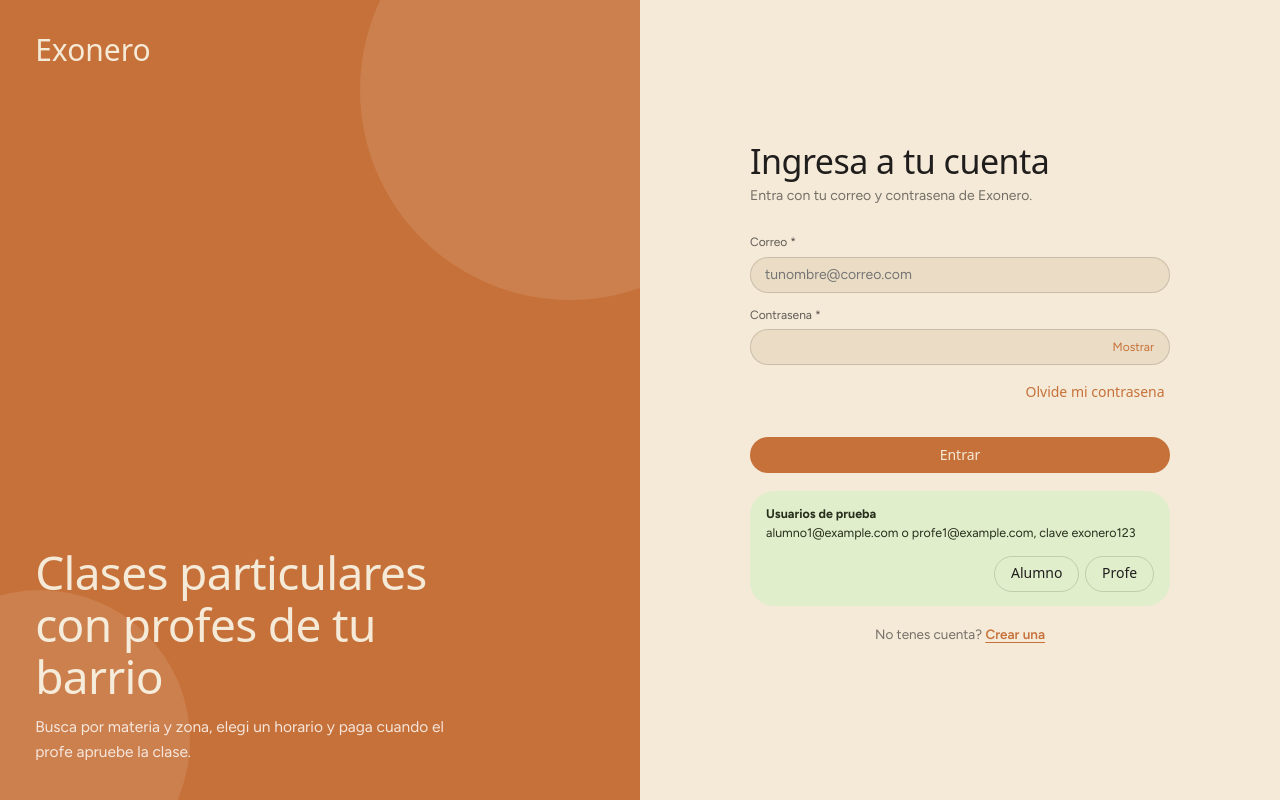
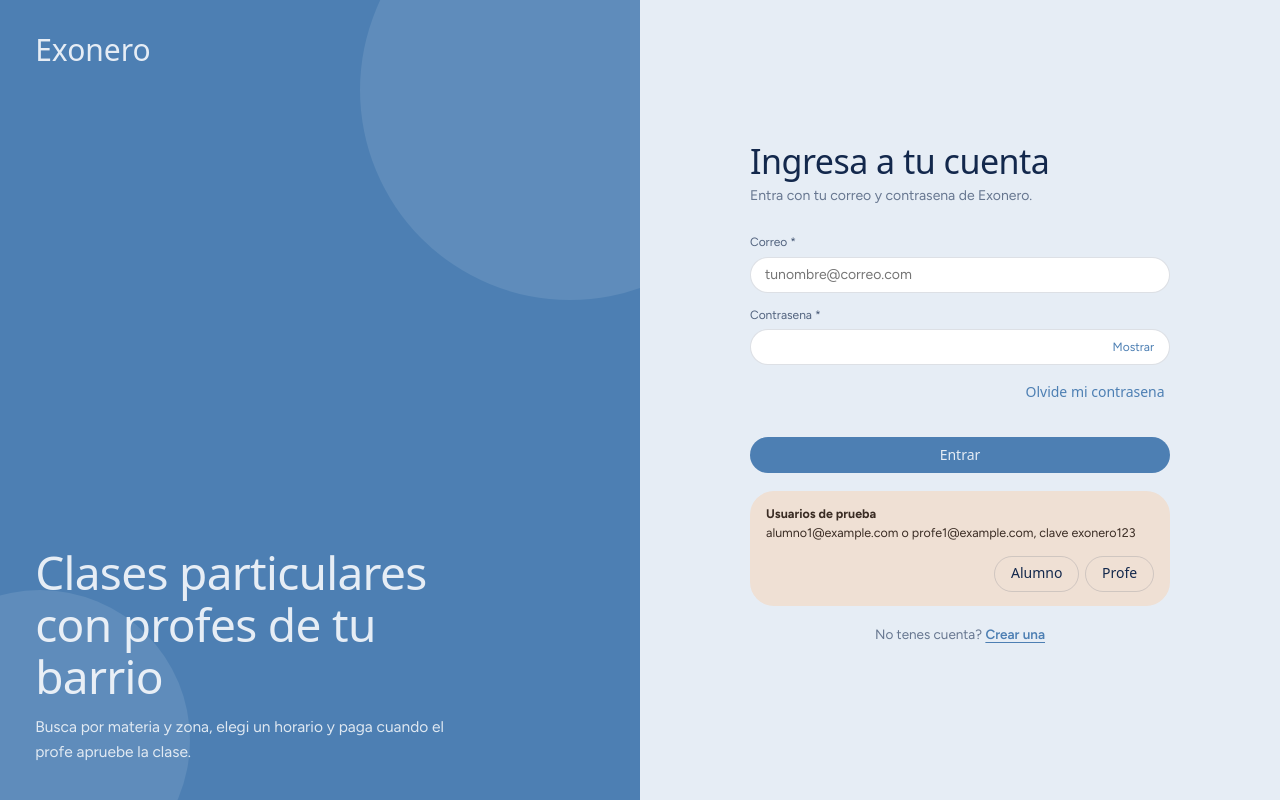
Before and after one commit to valentin-vda/exonero, a React (Vite) app in the folder frontend/: page /login in a window 1280 px wide. Built offline with nearby package versions, Linux system fonts and the light colour scheme; a web font is replaced by a local one.

Commit message:
Cambio paleta de colores y logo en heading

```diff
--- a/frontend/src/componentes/Layout.jsx
+++ b/frontend/src/componentes/Layout.jsx
@@ -11,6 +11,7 @@
 import { Link, NavLink, Outlet } from 'react-router-dom'
 
 import { useAuth } from '../auth/ContextoAuth.jsx'
+import logoExonero from '../assets/logo-exonero.png'
 import Avatar from './Avatar.jsx'
 
 // Los enlaces de cada rol. Cada uno ve su propio menu.
@@ -37,7 +38,8 @@ export default function Layout() {
     <>
       <nav className="nav">
         <Link to={usuario?.rol === 'profesor' ? '/panel' : '/inicio'} className="nav-brand">
-          Exonero
+          <img className="nav-logo" src={logoExonero} alt="" />
+          <span>Exonero</span>
         </Link>
 
         {/* NavLink pone aria-current="page" solo en el enlace activo, y el CSS
@@ -48,14 +50,14 @@ export default function Layout() {
           </NavLink>
         ))}
 
-        <div style={{ marginLeft: 'auto', display: 'flex', alignItems: 'center', gap: '14px' }}>
+        <div className="nav-actions">
           {/* El contador de mensajes no leidos viene adentro de
               GET /usuarios/yo, asi que no hace falta otra llamada para pintarlo. */}
           {usuario?.mensajes_no_leidos > 0 && (
             <span className="tag tag-accent">{usuario.mensajes_no_leidos} sin leer</span>
           )}
 
-          <button type="button" className="btn btn-ghost" onClick={salir}>
+          <button type="button" className="btn btn-ghost nav-salir" onClick={salir}>
             Salir
           </button>
 
--- a/frontend/src/estilos/busqueda.css
+++ b/frontend/src/estilos/busqueda.css
@@ -19,6 +19,10 @@
   background: var(--color-surface);
 }
 
+/* El panel de resultados se agregará después, pero comparte desde ahora la
+   misma superficie blanca que el de filtros, como indica la demo. */
+.resultados-panel { background: var(--color-surface); }
+
 .filtros-cabecera {
   display: flex;
   align-items: baseline;
@@ -29,6 +33,7 @@
 
 .filtros-cabecera h2 {
   margin: 0;
+  color: var(--color-text);
   font-size: 16px;
 }
 
--- a/frontend/src/estilos/componentes.css
+++ b/frontend/src/estilos/componentes.css
@@ -236,19 +236,42 @@ textarea.input { min-height: 90px; resize: vertical; border-radius: var(--radius
 .nav {
   display: flex;
   align-items: center;
-  gap: var(--space-4);
-  padding: var(--space-3) var(--space-6);
-  background: var(--color-bg);
+  gap: 22px;
+  padding: 14px 24px;
+  color: var(--color-bg);
+  background: var(--color-text);
 }
 .nav-brand {
+  display: flex;
+  flex: none;
+  align-items: center;
+  gap: 9px;
   font-family: var(--font-heading);
   font-weight: var(--font-heading-weight);
-  font-size: 21px;
-  margin-right: var(--space-2);
+  font-size: 20px;
+  margin-right: 8px;
   text-decoration: none;
   color: var(--color-text);
 }
-.nav a { color: inherit; text-decoration: none; font-size: 14px; }
+.nav-logo {
+  width: 30px;
+  height: 29px;
+  object-fit: contain;
+}
+.nav a { color: inherit; text-decoration: none; }
+.nav a:not(.nav-brand) { font-size: 13.5px; }
+
+.nav-actions {
+  display: flex;
+  align-items: center;
+  gap: 12px;
+  margin-left: auto;
+}
+
+.nav-salir {
+  font-family: var(--font-body);
+  font-size: 13px;
+}
 
 /* En el celular no entran la marca, los cinco enlaces y el avatar en una
    linea: la barra pasa a ocupar dos renglones en vez de desbordarse. */
@@ -258,14 +281,32 @@ textarea.input { min-height: 90px; resize: vertical; border-radius: var(--radius
     gap: var(--space-2) var(--space-3);
     padding: var(--space-3) var(--space-4);
   }
+
+  .nav-actions { margin-left: 0; }
 }
 .nav a:hover,
-.nav a[aria-current='page'] { color: var(--color-accent); }
+.nav a[aria-current='page'] { color: var(--color-accent-300); }
+
+.nav .btn-ghost { color: var(--color-bg); }
+
+/* En modo oscuro la barra sigue siendo oscura: no se invierten fondo y texto
+   porque las variables ya fueron invertidas por tokens.css. */
+:root[data-tema='oscuro'] .nav {
+  color: var(--color-text);
+  background: var(--color-surface);
+}
+
+:root[data-tema='oscuro'] .nav a:hover,
+:root[data-tema='oscuro'] .nav a[aria-current='page'] {
+  color: var(--color-accent-700);
+}
+
+:root[data-tema='oscuro'] .nav .btn-ghost { color: var(--color-text); }
 
 /* El circulito con las iniciales, arriba a la derecha */
 .avatar {
-  width: 38px;
-  height: 38px;
+  width: 34px;
+  height: 34px;
   border-radius: 999px;
   background: var(--color-accent-2-300);
   color: var(--color-accent-2-900);
--- a/frontend/src/estilos/tokens.css
+++ b/frontend/src/estilos/tokens.css
@@ -1,5 +1,5 @@
 /* ===========================================================================
-   Tokens del sistema de diseno "Organic" de Exonero.
+   Tokens del sistema de diseno de Exonero.
 
    Estos son los MISMOS valores que usan los mockups. Todo el resto del CSS
    (y todos los componentes) se escribe con estas variables, nunca con colores
@@ -12,46 +12,46 @@
    =========================================================================== */
 
 :root {
-  /* --- Los cinco colores base --- */
-  --color-bg: #f5ead8;        /* el fondo crema de toda la app */
-  --color-surface: #ebddc5;   /* tarjetas e inputs, un tono mas oscuro */
-  --color-text: #201e1d;      /* casi negro, calido */
-  --color-accent: #c67139;    /* terracota: botones primarios, links, activo */
-  --color-accent-2: #7a8a5e;  /* verde oliva: acento secundario */
-  --color-divider: color-mix(in srgb, #201e1d 16%, transparent);
+  /* --- Los cinco colores base de Exonero Demo.html --- */
+  --color-bg: #e6edf5;        /* fondo azul claro de todas las pantallas */
+  --color-surface: #ffffff;   /* paneles, tarjetas e inputs */
+  --color-text: #13284c;      /* texto y encabezados azul oscuro */
+  --color-accent: #4d7fb3;    /* botones, enlaces y controles activos */
+  --color-accent-2: #9b6b4f;  /* acento secundario marron */
+  --color-divider: color-mix(in srgb, #13284c 14%, transparent);
 
   /* --- Rampa neutra --- */
-  --color-neutral-100: #f9f4ed;
-  --color-neutral-200: #eee7db;
-  --color-neutral-300: #dcd3c4;
-  --color-neutral-400: #c0b6a5;
-  --color-neutral-500: #a19786;
-  --color-neutral-600: #82796a;
-  --color-neutral-700: #645c50;
-  --color-neutral-800: #474238;
-  --color-neutral-900: #2e2b25;
+  --color-neutral-100: #ffffff;
+  --color-neutral-200: #eeebe5;
+  --color-neutral-300: #dfdbd3;
+  --color-neutral-400: #c3c0ba;
+  --color-neutral-500: #a3a19d;
+  --color-neutral-600: #83827f;
+  --color-neutral-700: #5f6673;
+  --color-neutral-800: #434a57;
+  --color-neutral-900: #2a3140;
 
   /* --- Rampa del acento (terracota) --- */
-  --color-accent-100: #fff2eb;
-  --color-accent-200: #ffe1d0;
-  --color-accent-300: #ffc6a5;
-  --color-accent-400: #f6a06b;
-  --color-accent-500: #d67f48;
-  --color-accent-600: #b2622d;
-  --color-accent-700: #8c491a;
-  --color-accent-800: #643312;
-  --color-accent-900: #402310;
+  --color-accent-100: #eef4fb;
+  --color-accent-200: #dce8f5;
+  --color-accent-300: #bdd3ec;
+  --color-accent-400: #8fb3db;
+  --color-accent-500: #6a95c4;
+  --color-accent-600: #3f6c9c;
+  --color-accent-700: #3a6594;
+  --color-accent-800: #284a70;
+  --color-accent-900: #18304d;
 
   /* --- Rampa del acento secundario (oliva) --- */
-  --color-accent-2-100: #f0fae1;
-  --color-accent-2-200: #e1eecc;
-  --color-accent-2-300: #ccdbb2;
-  --color-accent-2-400: #aebf92;
-  --color-accent-2-500: #8fa073;
-  --color-accent-2-600: #728157;
-  --color-accent-2-700: #56633f;
-  --color-accent-2-800: #3d472b;
-  --color-accent-2-900: #272e1b;
+  --color-accent-2-100: #ffffff;
+  --color-accent-2-200: #efe0d4;
+  --color-accent-2-300: #e0c6b2;
+  --color-accent-2-400: #c9a084;
+  --color-accent-2-500: #a8785a;
+  --color-accent-2-600: #8b5e3c;
+  --color-accent-2-700: #6f4a30;
+  --color-accent-2-800: #523624;
+  --color-accent-2-900: #3a2c24;
 
   /* --- Estados (no estan en el sistema base; los agregamos para formularios) --- */
   --color-error: #a33c2a;
@@ -80,9 +80,9 @@
 
   /* --- Sombras: tintadas con el color del texto, no negro puro, para que no
          "ensucien" el fondo crema. --- */
-  --shadow-sm: 0 1px 2px color-mix(in srgb, #2e2b25 14%, transparent);
-  --shadow-md: 0 3px 10px color-mix(in srgb, #2e2b25 16%, transparent);
-  --shadow-lg: 0 12px 32px color-mix(in srgb, #2e2b25 22%, transparent);
+  --shadow-sm: 0 1px 2px color-mix(in srgb, #13284c 12%, transparent);
+  --shadow-md: 0 3px 12px color-mix(in srgb, #13284c 12%, transparent);
+  --shadow-lg: 0 12px 32px color-mix(in srgb, #13284c 18%, transparent);
 
   /* Le avisa al navegador que el tema es claro: los controles nativos (el
      calendario de un input date, las flechas de un select) se dibujan claros. */
```
Also changed, not shown: frontend/src/assets/logo-exonero.png (added), 1 other file (tests, documents, lock files or other folders).
